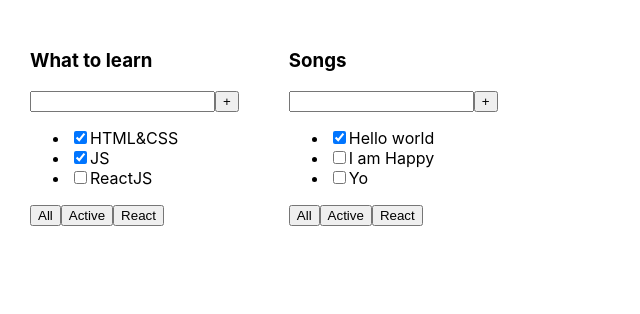
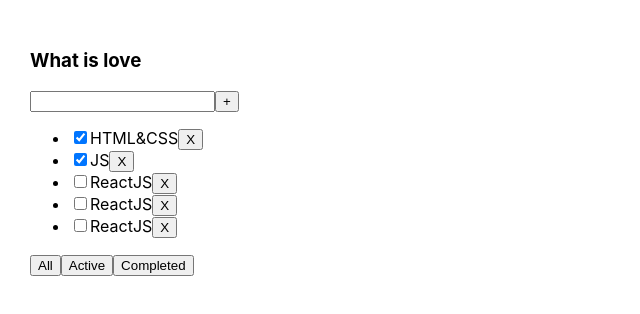
Before and after one commit to lgnvmaksim/new-todo, a React (Create React App) app: page / in a window 1280 px wide. Shown: the top 314 px of the page, without its empty margins (0-640 px from the left). Built offline with nearby package versions, Linux system fonts and the light colour scheme.

Commit message:
done remove task

```diff
--- a/package.json
+++ b/package.json
@@ -10,10 +10,12 @@
     "@types/node": "^16.7.13",
     "@types/react": "^18.0.0",
     "@types/react-dom": "^18.0.0",
+    "@types/uuid": "^8.3.4",
     "react": "^18.2.0",
     "react-dom": "^18.2.0",
     "react-scripts": "5.0.1",
     "typescript": "^4.4.2",
+    "uuid": "^9.0.0",
     "web-vitals": "^2.1.0"
   },
   "scripts": {
--- a/src/App.css
+++ b/src/App.css
@@ -6,3 +6,11 @@
 .App > div {
   margin-right: 50px;
 }
+
+.error {
+  border: red 1px solid;
+}
+
+.error-message {
+  color: red;
+}
--- a/src/App.tsx
+++ b/src/App.tsx
@@ -1,30 +1,28 @@
-import React from 'react';
+import React, {useState} from 'react';
 import './App.css';
 import {Todolist} from "./todolist/Todolist";
+import {v1} from "uuid";
 
 function App() {
 
-    const tasks1 = [
-        {id: 1, title: "HTML&CSS", isDone: true},
-        {id: 2, title: "JS", isDone: true},
-        {id: 3, title: "ReactJS", isDone: false}
-    ]
-    const tasks2 = [
-        {id: 1, title: "Hello world", isDone: true},
-        {id: 2, title: "I am Happy", isDone: false},
-        {id: 3, title: "Yo", isDone: false}
-    ]
+    let [tasks, setTasks]= useState([
+        {id: v1(), title: "HTML&CSS", isDone: true},
+        {id: v1(), title: "JS", isDone: true},
+        {id: v1(), title: "ReactJS", isDone: false},
+        {id: v1(), title: "ReactJS", isDone: false},
+        {id: v1(), title: "ReactJS", isDone: false}
+    ])
 
+    const removeTask = (id:string) => {
+    let filteredTasks = tasks.filter(t=>t.id!==id)
+        setTasks(filteredTasks)
+    }
 
     return (
         <div className="App">
-            <Todolist
-                title="What to learn"
-                tasks={tasks1}
-            />
-            <Todolist
-                title="Songs"
-                tasks={tasks2}
+            <Todolist title={'What is love'}
+                      tasks = {tasks}
+                      removeTask={removeTask}
             />
         </div>
     );
--- a/src/todolist/Todolist.tsx
+++ b/src/todolist/Todolist.tsx
@@ -1,30 +1,42 @@
 type PropsType = {
     title: string
-    tasks: TasksType[]
+    tasks: TaskType[]
+    removeTask: (id:string)=>void
 }
 
-type TasksType = {
-    id: number
+type TaskType = {
+    id: string
     title: string
     isDone: boolean
+
 }
 
 export const Todolist = (props: PropsType) => {
     return (
         <div>
             <h3>{props.title}</h3>
+            <input/>
+            <button>+</button>
             <div>
-                <input/>
-                <button>+</button>
+                <ul>
+                    {props.tasks.map(el => {
+
+                        const onClickDeleteHandler = () => {
+                            props.removeTask(el.id)
+                        }
+
+                        return (
+                            <li key={el.id}>
+                                <input type="checkbox" checked={el.isDone}/>
+                                <span>{el.title}</span>
+                                <button onClick={onClickDeleteHandler}>X</button>
+                            </li>)
+                    })}
+                </ul>
             </div>
-            <ul>
-                <li><input type={"checkbox"} checked={props.tasks[0].isDone}/>{props.tasks[0].title}</li>
-                <li><input type={"checkbox"} checked={props.tasks[1].isDone}/>{props.tasks[1].title}</li>
-                <li><input type={"checkbox"} checked={props.tasks[2].isDone}/>{props.tasks[2].title}</li>
-            </ul>
             <button>All</button>
             <button>Active</button>
-            <button>React</button>
+            <button>Completed</button>
         </div>
     )
 }
```
Also changed, not shown: 1 other file (tests, documents, lock files or other folders).
